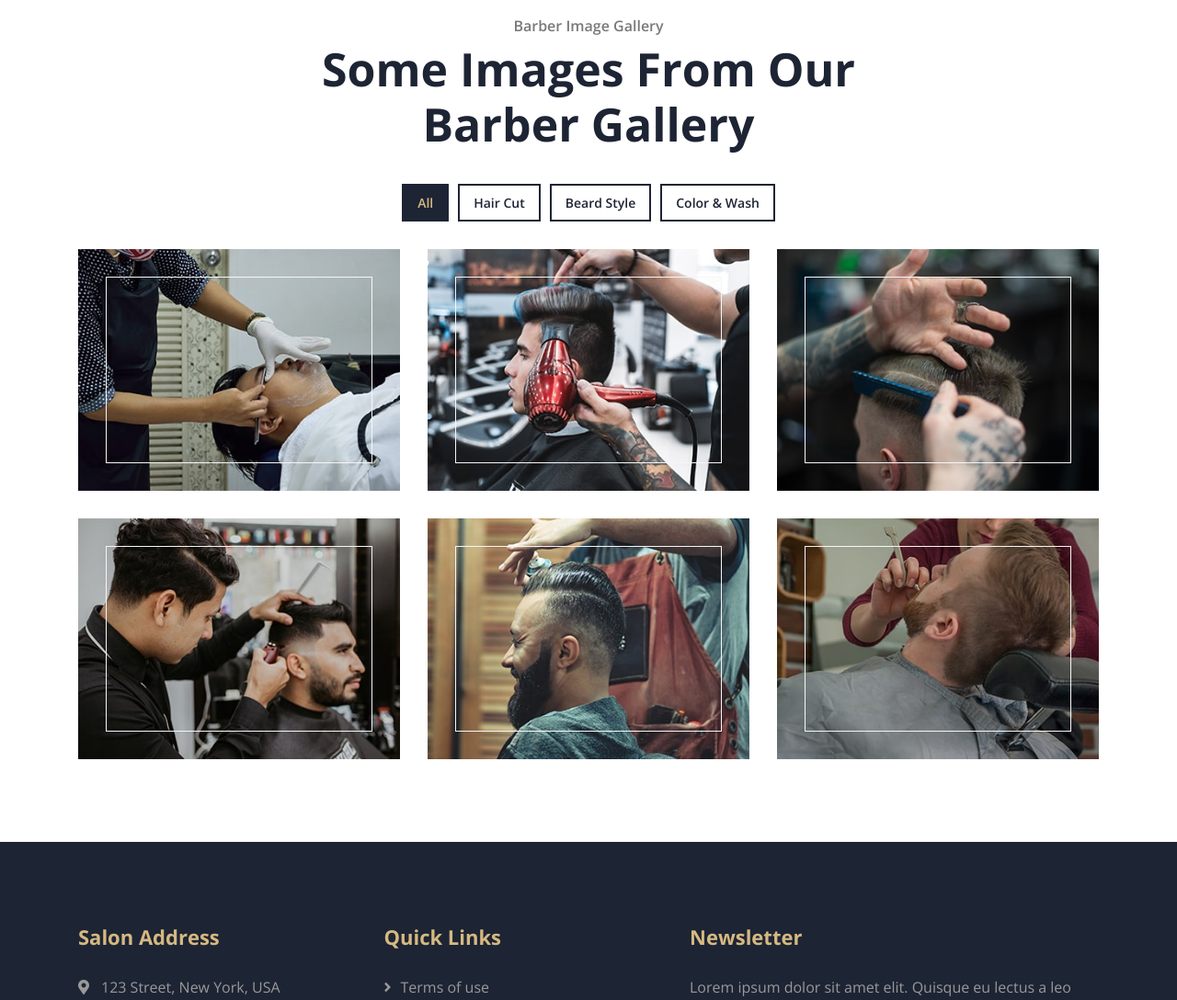
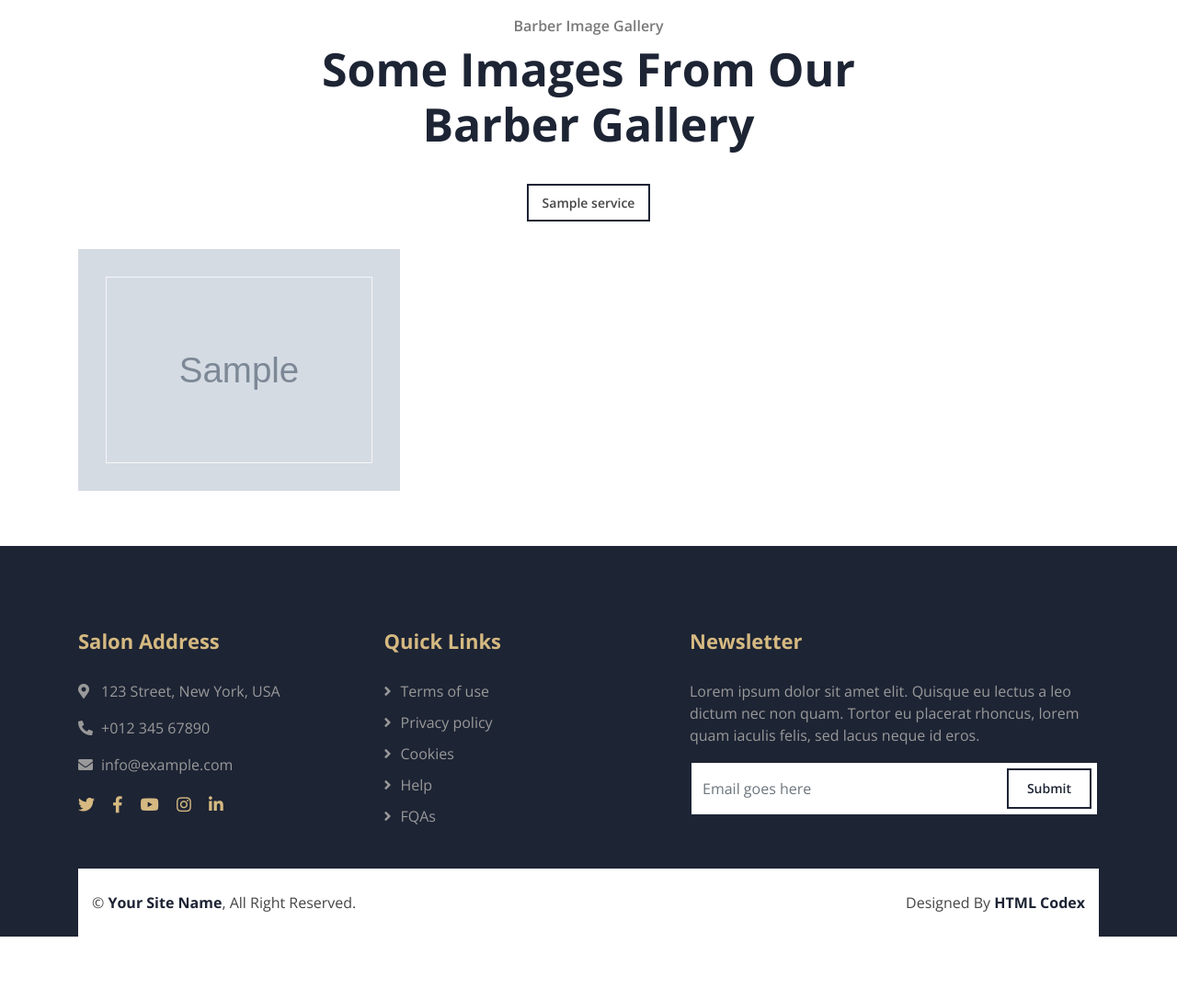
Before and after one commit to shahrom322/barber_x, a Django app: page /gallery/ in a window 1280 px wide. Shown: the part 487-1575 px from the top of the page at 92% size. After the commit the page ends 1506 px from the top, so only its background shows below. Run offline with Django 4.2, Linux system fonts and the light colour scheme; tables that the repository leaves empty hold one stand-in row (values such as "Sample post"); grey boxes marked "Sample" are stand-in pictures; some libraries are stand-ins or nearby versions.

Commit message:
added views

```diff
--- a/barber/admin.py
+++ b/barber/admin.py
@@ -1,8 +1,9 @@
 from django.contrib import admin
-from .models import Service, Product, Barber, Application, Post
+from .models import Service, Product, Barber, Application, Post, PortfolioImage
 
 admin.site.register(Service)
 admin.site.register(Product)
 admin.site.register(Barber)
 admin.site.register(Application)
 admin.site.register(Post)
+admin.site.register(PortfolioImage)
--- a/barber/models.py
+++ b/barber/models.py
@@ -44,3 +44,9 @@ class Post(models.Model):
     url = models.SlugField(max_length=160, unique=True)
     service = models.ForeignKey(Service, verbose_name="service", on_delete=models.CASCADE)
     text = models.TextField(null=True)
+
+
+class PortfolioImage(models.Model):
+    image = models.ImageField(upload_to='portfoliophoto')
+    service = models.ForeignKey(Service, on_delete=models.CASCADE, related_name='portfolio_images')
+    title = models.CharField(max_length=50, null=True, blank=True)
--- a/barber/templates/barber/gallery.html
+++ b/barber/templates/barber/gallery.html
@@ -27,56 +27,22 @@
         <div class="row">
             <div class="col-12">
                 <ul id="portfolio-flters">
-                    <li data-filter="*" class="filter-active">All</li>
-                    <li data-filter=".first">Hair Cut</li>
-                    <li data-filter=".second">Beard Style</li>
-                    <li data-filter=".third">Color & Wash</li>
+                    {% for service in services %}
+                    <li><a href="{% url 'gallery' %}?q={{ service.url }}">{{ service.name }}</a></li>
+                    {% endfor %}
                 </ul>
             </div>
         </div>
-        <div class="row portfolio-container">
-            <div class="col-lg-4 col-md-6 col-sm-12 portfolio-item first">
+        <div class="row">
+            {% for image in portfolio_images %}
+            <div class="col-lg-4 col-md-6 col-sm-12">
                 <div class="portfolio-wrap">
-                    <a href="img/portfolio-1.jpg" data-lightbox="portfolio">
-                        <img src="img/portfolio-1.jpg" alt="Portfolio Image">
+                    <a href="{{ image.image.url }}" data-lightbox="portfolio">
+                        <img src="{{ image.image.url }}" alt="Portfolio Image">
                     </a>
                 </div>
             </div>
-            <div class="col-lg-4 col-md-6 col-sm-12 portfolio-item second">
-                <div class="portfolio-wrap">
-                    <a href="img/portfolio-2.jpg" data-lightbox="portfolio">
-                        <img src="img/portfolio-2.jpg" alt="Portfolio Image">
-                    </a>
-                </div>
-            </div>
-            <div class="col-lg-4 col-md-6 col-sm-12 portfolio-item third">
-                <div class="portfolio-wrap">
-                    <a href="img/portfolio-3.jpg" data-lightbox="portfolio">
-                        <img src="img/portfolio-3.jpg" alt="Portfolio Image">
-                    </a>
-                </div>
-            </div>
-            <div class="col-lg-4 col-md-6 col-sm-12 portfolio-item first">
-                <div class="portfolio-wrap">
-                    <a href="img/portfolio-4.jpg" data-lightbox="portfolio">
-                        <img src="img/portfolio-4.jpg" alt="Portfolio Image">
-                    </a>
-                </div>
-            </div>
-            <div class="col-lg-4 col-md-6 col-sm-12 portfolio-item second">
-                <div class="portfolio-wrap">
-                    <a href="img/portfolio-5.jpg" data-lightbox="portfolio">
-                        <img src="img/portfolio-5.jpg" alt="Portfolio Image">
-                    </a>
-                </div>
-            </div>
-            <div class="col-lg-4 col-md-6 col-sm-12 portfolio-item third">
-                <div class="portfolio-wrap">
-                    <a href="img/portfolio-6.jpg" data-lightbox="portfolio">
-                        <img src="img/portfolio-6.jpg" alt="Portfolio Image">
-                    </a>
-                </div>
-            </div>
+            {% endfor %}
         </div>
     </div>
 </div>
--- a/barber/templates/barber/price.html
+++ b/barber/templates/barber/price.html
@@ -5,7 +5,7 @@
     <div class="container">
         <div class="row">
             <div class="col-12">
-                <h2>Price</h2>
+                <h2>Price {{ service }}</h2>
             </div>
             <div class="col-12">
                 <a href="">Home</a>
--- a/barber/templates/barber/service.html
+++ b/barber/templates/barber/service.html
@@ -36,7 +36,7 @@
                     <p>
                         {{ service.description }}
                     </p>
-                    <a class="btn" href="">Learn More</a>
+                    <a class="btn" href="{% url 'single_service' service.url %}">Learn More</a>
                 </div>
             </div>
             {% endfor %}
--- a/barber/urls.py
+++ b/barber/urls.py
@@ -12,10 +12,10 @@ urlpatterns = [
 
     path('price/', views.PriceView.as_view(), name='price'),
 
-    path('team/', views.team, name='team'),
+    path('team/', views.TeamView.as_view(), name='team'),
     # TODO делать страницу с профилем барбера?
 
-    path('gallery/', views.gallery, name='gallery'),
+    path('gallery/', views.GalleryView.as_view(), name='gallery'),
 
     path('blog/', views.blog, name='blog'),
     path('blog/<int:id>', views.SinglePageView.as_view(), name='single_page'),
--- a/barber/views.py
+++ b/barber/views.py
@@ -3,7 +3,7 @@ from django.shortcuts import render, get_object_or_404
 from django.views.generic import TemplateView
 
 from barber.forms import ApplicationForm
-from barber.models import Barber, Service, Product, Post
+from barber.models import Barber, Service, Product, Post, PortfolioImage
 
 
 def test(request):
@@ -63,12 +63,34 @@ class PriceView(TemplateView):
         )
 
 
-def team(request):
-    return render(request, 'barber/team.html')
+class TeamView(TemplateView):
+
+    def get(self, request):
+        return render(
+            request,
+            'barber/team.html',
+            {'barbers': Barber.objects.all()}
+        )
 
 
-def gallery(request):
-    return render(request, 'barber/gallery.html')
+class GalleryView(TemplateView):
+
+    def get(self, request):
+        query = request.GET.get('q')
+        services = Service.objects.all()
+        if query:
+            portfolio_images = PortfolioImage.objects.filter(service__url=query)
+            print(portfolio_images)
+        else:
+            portfolio_images = PortfolioImage.objects.all()
+
+        return render(
+            request, 'barber/gallery.html',
+            {
+                'portfolio_images': portfolio_images,
+                'services': services
+            }
+        )
 
 
 def blog(request):
@@ -77,8 +99,8 @@ def blog(request):
 
 class SinglePageView(TemplateView):
 
-    def get(self, request, id):
-        post = get_object_or_404(Post, id=id)
+    def get(self, request, pk):
+        post = get_object_or_404(Post, id=pk)
         return render(
             request,
             'barber/single_page.html',
```
Also changed, not shown: barber/templates/barber/team.html (+5 -36 lines).
